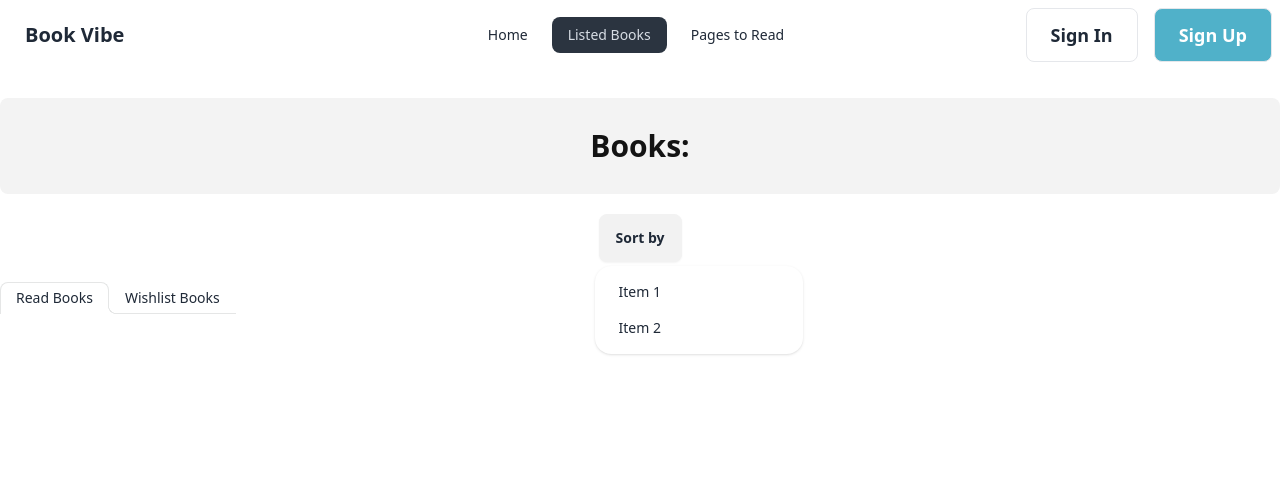
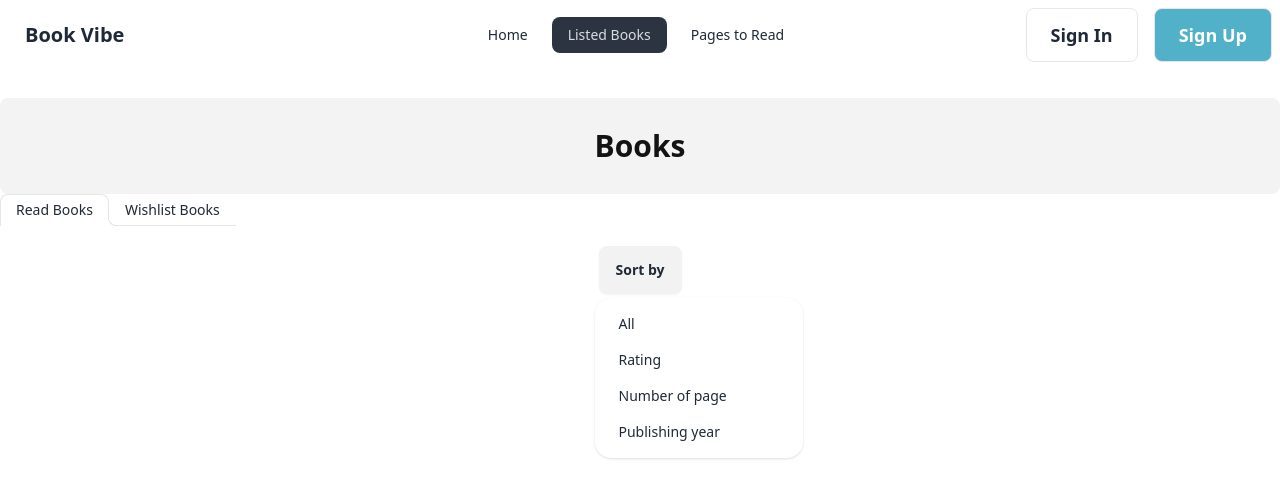
Before and after one commit to jubaerahmedtamim/book-review-assignment, a React (Vite) app: page /listedBooks in a window 1280 px wide. Both pictures are taken after a click on the heading "Sort by". Shown: the top 498 px of the page. Built offline with nearby package versions, Linux system fonts and the light colour scheme.

Commit message:
this project is almost done

```diff
--- a/src/Components/ListedBooks/ListedBooks.jsx
+++ b/src/Components/ListedBooks/ListedBooks.jsx
@@ -8,18 +8,9 @@ const ListedBooks = () => {
     return (
         <div className='my-7'>
             <div className='flex items-center justify-center h-24 bg-[#1313130D] font-bold text-3xl text-[#131313]  rounded-lg'>
-                <h1>Books:</h1>
+                <h1>Books</h1>
             </div>
 
-            <div className='text-center my-4'>
-                <details className="dropdown">
-                    <summary className="m-1 btn">Sort by </summary>
-                    <ul className="p-2 shadow menu dropdown-content z-[1] bg-base-100 rounded-box w-52">
-                        <li><a>Item 1</a></li>
-                        <li><a>Item 2</a></li>
-                    </ul>
-                </details>
-            </div>
             {/* tabs */}
             <div role="tablist" className="grid justify-start tabs-lifted">
                 <Link to='' onClick={() => setTabIndex(0)} role="tab" className={`${tabIndex === 0 ? "tab tab-active" : "tab"}`}>Read Books</Link>
--- a/src/Components/ReadBookContent/ReadBookContent.jsx
+++ b/src/Components/ReadBookContent/ReadBookContent.jsx
@@ -4,25 +4,26 @@ import ReadBookCard from "../ReadBookCard/ReadBookCard";
 
 const ReadBookContent = () => {
     const [storedBooksRead, setStoredBooksRead] = useState([]);
+    const [displayBooks, setDisplayBooks] = useState([]);
     const [books, setBooks] = useState([])
 
-    useEffect(()=>{
-        const handleLoadData = async() => {
+    useEffect(() => {
+        const handleLoadData = async () => {
             const response = await fetch('books.json');
             const data = await response.json();
             setBooks(data);
         }
         handleLoadData();
-    },[])
+    }, [])
 
     useEffect(() => {
         const storedReadBooks = getStoredBooks("readingListBooks");
-        if ( Array.isArray(books) && books.length > 0) {
+        if (Array.isArray(books) && books.length > 0) {
 
             const booksRead = [];
             for (const id of storedReadBooks) {
                 const book = books.find(book => book.bookId === id);
-                if(book){
+                if (book) {
                     booksRead.push(book);
                 }
             }
@@ -30,12 +31,29 @@ const ReadBookContent = () => {
         }
     }, [books]);
 
+
+
     return (
-        <div className="mt-6 space-y-5">
-            {
-                storedBooksRead.map(storedBook => <ReadBookCard key={storedBook.bookId} storedBook={storedBook}></ReadBookCard>)
-            }
+
+        <div>
+            <div className='text-center my-4'>
+                <details className="dropdown">
+                    <summary className="m-1 btn">Sort by </summary>
+                    <ul className="p-2 shadow menu dropdown-content z-[1] bg-base-100 rounded-box w-52">
+                        <li><a>All</a></li>
+                        <li><a>Rating</a></li>
+                        <li><a>Number of page</a></li>
+                        <li><a>Publishing year</a></li>
+                    </ul>
+                </details>
+            </div>
+            <div className="mt-6 space-y-5">
+                {
+                    storedBooksRead.map(storedBook => <ReadBookCard key={storedBook.bookId} storedBook={storedBook}></ReadBookCard>)
+                }
+            </div>
         </div>
+
     );
 };
 
```
